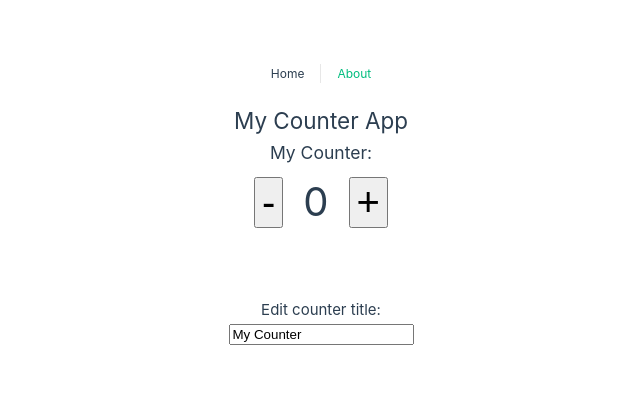
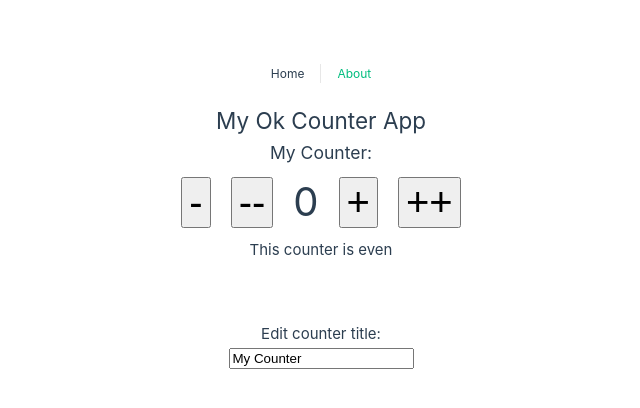
Before and after one commit to matcharr/Vue-Composition-API-Basics, a Vue app: page / in a window 1280 px wide. Shown: the top 408 px of the page, without its empty margins (319-959 px from the left). Built offline with nearby package versions, Linux system fonts and the light colour scheme.

Commit message:
Methods, Computed & Watch

```diff
--- a/src/views/HomeView.vue
+++ b/src/views/HomeView.vue
@@ -7,10 +7,14 @@
 
       <h3>{{ counterData.title }}:</h3>
 
-      <button @click="decrementCounter" class="btn">-</button>
+      <button @click="decrementCounter(1)" class="btn">-</button>
+      <button @click="decrementCounter(2)" class="btn">--</button>
       <span class="counter">{{ counterData.count }}</span>
-      <button @click="incrementCounter" class="btn">+</button>
+      <button @click="incrementCounter(1, $event)" class="btn">+</button>
+      <button @click="incrementCounter(2)" class="btn">++</button>
     </div>
+
+    <p>This counter is {{ oddOrEven }}</p>
 
     <div class="edit">
       <h4>Edit counter title:</h4>
@@ -21,28 +25,61 @@
 </template>
 
 <script setup>
-  import { reactive } from 'vue'
+  import { reactive, computed, watch } from 'vue'
 
-  const appTitle = 'My Counter App'
-
-  // const counter = ref(0),
-  //     counterTitle = ref('My Counter')
+  const appTitle = 'My Ok Counter App'
 
   const counterData = reactive({
     count: 0,
     title: 'My Counter'
   })
 
-  const incrementCounter = () => {
-    counterData.count++
+  watch(() => counterData.count, (newCount) => {
+    if (newCount === 20) {
+      alert('Way to go! You made it to 20!!')
+    }
+  })
+
+  const oddOrEven = computed (() => {
+    if (counterData.count %  2 === 0) return 'even'
+      return 'odd'
+  })
+
+  const incrementCounter = (amount, e) => {
+    counterData.count += amount
+    // console.log(e)
+    console.log(counterData.count)
   }
 
-  const decrementCounter = () => {
+  const decrementCounter = amount => {
     if (counterData.count > 0) {
-      counterData.count--
+      counterData.count -= amount
     }
+    console.log(counterData.count)
   }
 </script>
+
+
+<!--<script>-->
+<!--export default {-->
+<!--  data() {-->
+<!--    return {-->
+<!--      count: 0-->
+<!--    }-->
+<!--  },-->
+<!--  computed: {-->
+<!--    myComputedProperty() {-->
+<!--      // perform logic based on a data property-->
+<!--      return 'my result'-->
+<!--    }-->
+<!--  },-->
+<!--  watch: {-->
+<!--    count(newCount, oldCount) {-->
+<!--      if (newCount == 20) alert('asdfasd')-->
+<!--    }-->
+<!--  }-->
+<!--}-->
+<!--</script>-->
 
 <!--<script>-->
 <!--import { ref } from 'vue'-->
```
